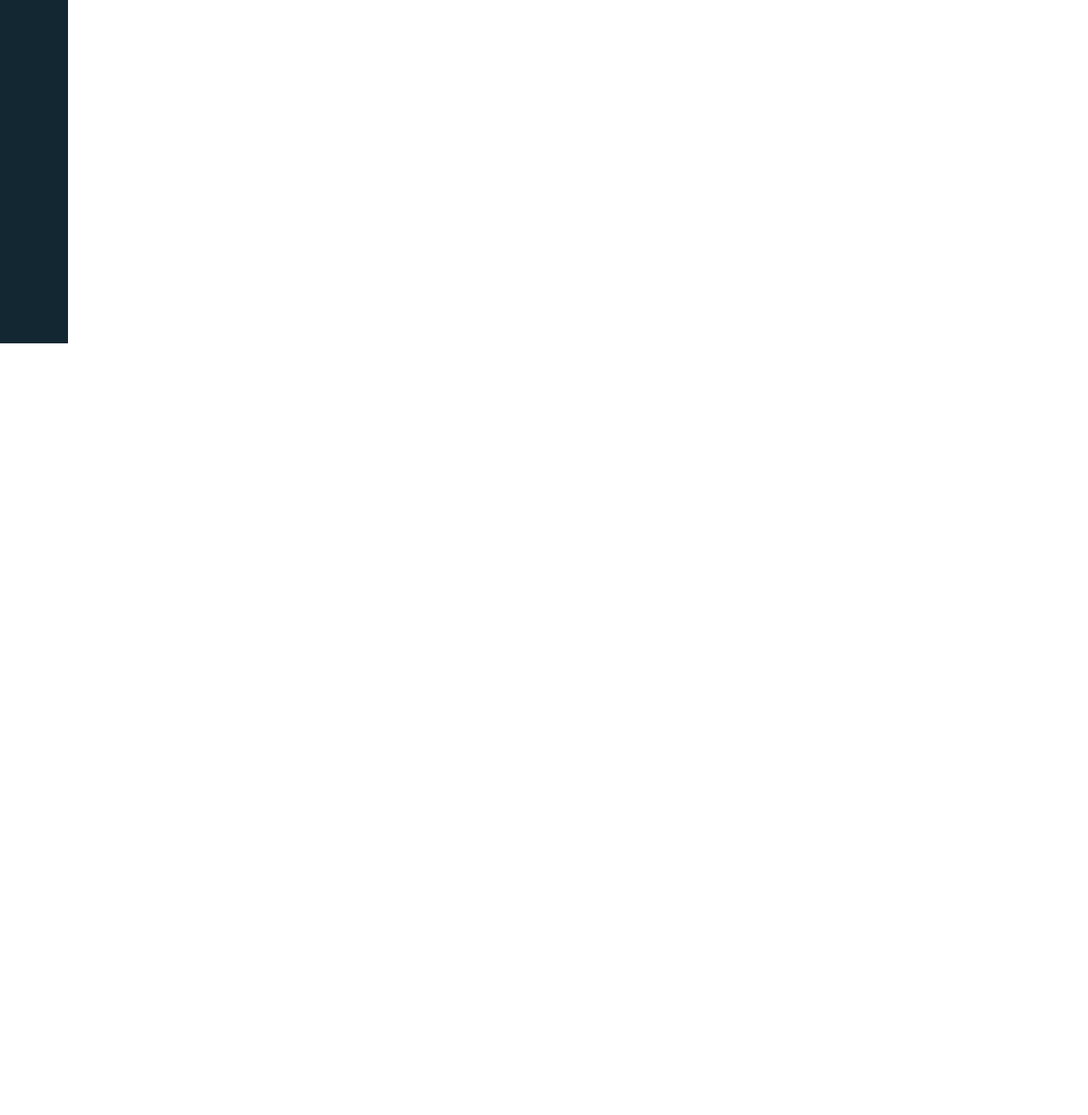
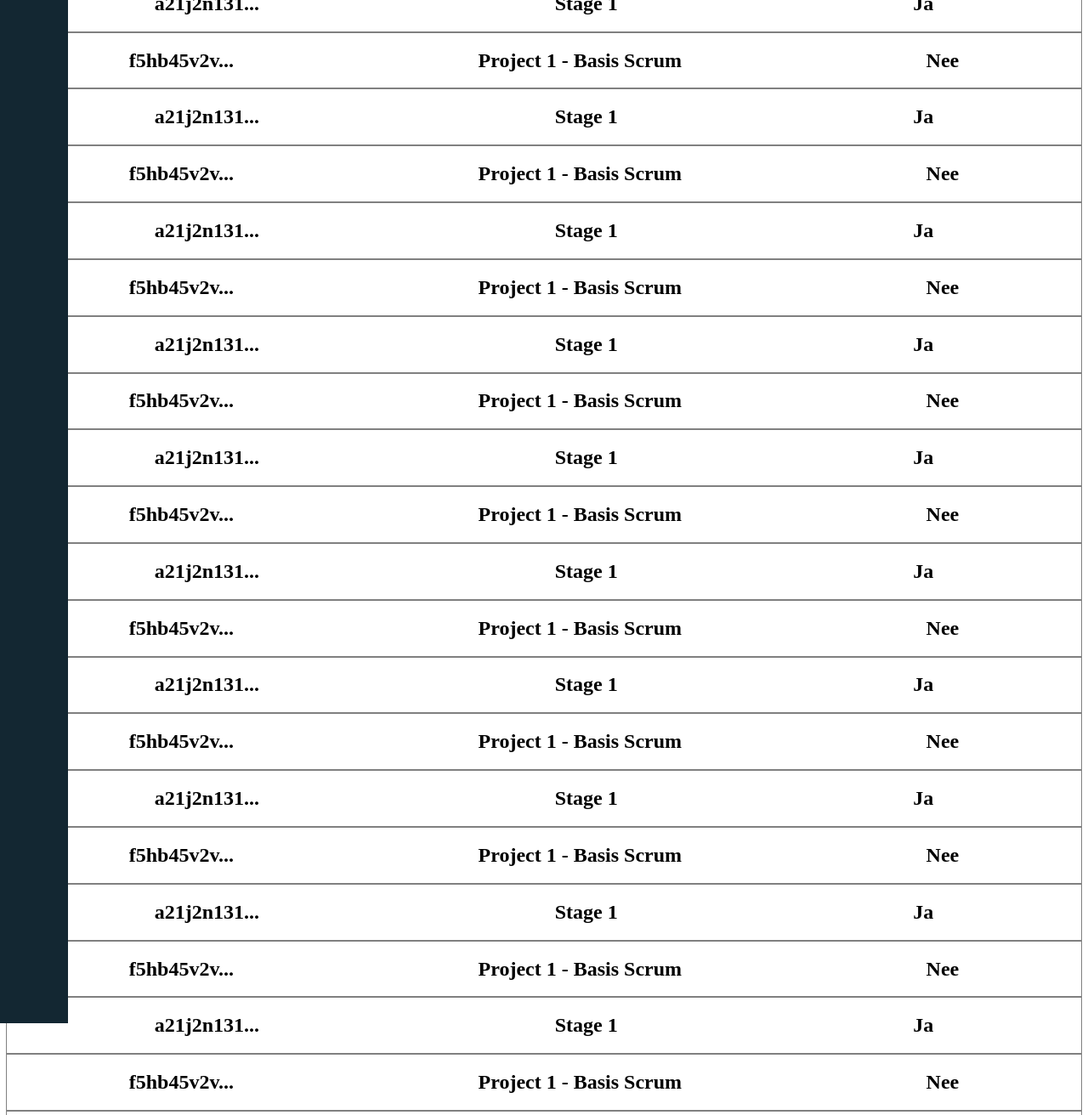
Before and after one commit to StijnvdMade/Gehacked-c207b0b4, a plain HTML site: page index.html in a window 1280 px wide. Shown: the part 477-1789 px from the top of the page at 85% size. Before the commit the page ends 881 px from the top, so only its background shows below. Drawn offline with Linux system fonts and the light colour scheme.

Commit message:
Uitwerking van de exercise

```diff
--- a/index.html
+++ b/index.html
@@ -27,5 +27,172 @@
     <div class="modules">
         <h1 class="textmodules">Modules</h1>
     </div>
+    <div>
+        <div class="modulesinfo">
+            <h2 class="greytext">ID</h2>
+            <h2 class="greytext">Naam</h2>
+            <h2 class="greytext">Open voor studenten</h2>
+        </div>
+        <div class="modulesinfo">
+            <h2>a21j2n131...</h2>
+            <h2>Stage 1</h2>
+            <h2>Ja</h2>
+        </div>
+        <div class="modulesinfo">
+            <h2>f5hb45v2v...</h2>
+            <h2>Project 1 - Basis Scrum</h2>
+            <h2>Nee</h2>
+        </div>
+        <div class="modulesinfo">
+            <h2>a21j2n131...</h2>
+            <h2>Stage 1</h2>
+            <h2>Ja</h2>
+        </div>
+        <div class="modulesinfo">
+            <h2>f5hb45v2v...</h2>
+            <h2>Project 1 - Basis Scrum</h2>
+            <h2>Nee</h2>
+        </div>
+        <div class="modulesinfo">
+            <h2>a21j2n131...</h2>
+            <h2>Stage 1</h2>
+            <h2>Ja</h2>
+        </div>
+        <div class="modulesinfo">
+            <h2>f5hb45v2v...</h2>
+            <h2>Project 1 - Basis Scrum</h2>
+            <h2>Nee</h2>
+        </div>
+        <div class="modulesinfo">
+            <h2>a21j2n131...</h2>
+            <h2>Stage 1</h2>
+            <h2>Ja</h2>
+        </div>
+        <div class="modulesinfo">
+            <h2>f5hb45v2v...</h2>
+            <h2>Project 1 - Basis Scrum</h2>
+            <h2>Nee</h2>
+        </div>
+        <div class="modulesinfo">
+            <h2>a21j2n131...</h2>
+            <h2>Stage 1</h2>
+            <h2>Ja</h2>
+        </div>
+        <div class="modulesinfo">
+            <h2>f5hb45v2v...</h2>
+            <h2>Project 1 - Basis Scrum</h2>
+            <h2>Nee</h2>
+        </div>
+        <div class="modulesinfo">
+            <h2>a21j2n131...</h2>
+            <h2>Stage 1</h2>
+            <h2>Ja</h2>
+        </div>
+        <div class="modulesinfo">
+            <h2>f5hb45v2v...</h2>
+            <h2>Project 1 - Basis Scrum</h2>
+            <h2>Nee</h2>
+        </div>
+        <div class="modulesinfo">
+            <h2>a21j2n131...</h2>
+            <h2>Stage 1</h2>
+            <h2>Ja</h2>
+        </div>
+        <div class="modulesinfo">
+            <h2>f5hb45v2v...</h2>
+            <h2>Project 1 - Basis Scrum</h2>
+            <h2>Nee</h2>
+        </div>
+        <div class="modulesinfo">
+            <h2>a21j2n131...</h2>
+            <h2>Stage 1</h2>
+            <h2>Ja</h2>
+        </div>
+        <div class="modulesinfo">
+            <h2>f5hb45v2v...</h2>
+            <h2>Project 1 - Basis Scrum</h2>
+            <h2>Nee</h2>
+        </div>
+        <div class="modulesinfo">
+            <h2>a21j2n131...</h2>
+            <h2>Stage 1</h2>
+            <h2>Ja</h2>
+        </div>
+        <div class="modulesinfo">
+            <h2>f5hb45v2v...</h2>
+            <h2>Project 1 - Basis Scrum</h2>
+            <h2>Nee</h2>
+        </div>
+        <div class="modulesinfo">
+            <h2>a21j2n131...</h2>
+            <h2>Stage 1</h2>
+            <h2>Ja</h2>
+        </div>
+        <div class="modulesinfo">
+            <h2>f5hb45v2v...</h2>
+            <h2>Project 1 - Basis Scrum</h2>
+            <h2>Nee</h2>
+        </div>
+        <div class="modulesinfo">
+            <h2>a21j2n131...</h2>
+            <h2>Stage 1</h2>
+            <h2>Ja</h2>
+        </div>
+        <div class="modulesinfo">
+            <h2>f5hb45v2v...</h2>
+            <h2>Project 1 - Basis Scrum</h2>
+            <h2>Nee</h2>
+        </div>
+        <div class="modulesinfo">
+            <h2>a21j2n131...</h2>
+            <h2>Stage 1</h2>
+            <h2>Ja</h2>
+        </div>
+        <div class="modulesinfo">
+            <h2>f5hb45v2v...</h2>
+            <h2>Project 1 - Basis Scrum</h2>
+            <h2>Nee</h2>
+        </div>
+        <div class="modulesinfo">
+            <h2>a21j2n131...</h2>
+            <h2>Stage 1</h2>
+            <h2>Ja</h2>
+        </div>
+        <div class="modulesinfo">
+            <h2>f5hb45v2v...</h2>
+            <h2>Project 1 - Basis Scrum</h2>
+            <h2>Nee</h2>
+        </div>
+        <div class="modulesinfo">
+            <h2>a21j2n131...</h2>
+            <h2>Stage 1</h2>
+            <h2>Ja</h2>
+        </div>
+        <div class="modulesinfo">
+            <h2>f5hb45v2v...</h2>
+            <h2>Project 1 - Basis Scrum</h2>
+            <h2>Nee</h2>
+        </div>
+        <div class="modulesinfo">
+            <h2>a21j2n131...</h2>
+            <h2>Stage 1</h2>
+            <h2>Ja</h2>
+        </div>
+        <div class="modulesinfo">
+            <h2>f5hb45v2v...</h2>
+            <h2>Project 1 - Basis Scrum</h2>
+            <h2>Nee</h2>
+        </div>
+        <div class="modulesinfo">
+            <h2>a21j2n131...</h2>
+            <h2>Stage 1</h2>
+            <h2>Ja</h2>
+        </div>
+        <div class="modulesinfo">
+            <h2>f5hb45v2v...</h2>
+            <h2>Project 1 - Basis Scrum</h2>
+            <h2>Nee</h2>
+        </div>
+    </div>
 </body>
 </html>
--- a/style.css
+++ b/style.css
@@ -25,7 +25,7 @@
 .left-bar {
     background-color: rgb(19, 39, 50);
     width: 80px;
-    height: 100%;
+    height: 200%;
     position: absolute;
     margin-left: -8px;
     display: flex;
@@ -59,3 +59,13 @@ h1 {
     color: white;
     margin-left: 2%;
 }
+
+.modulesinfo {
+    display: flex;
+    justify-content: space-around;
+    outline: 1px solid grey;
+}
+
+.greytext {
+    color: grey;
+}
```
